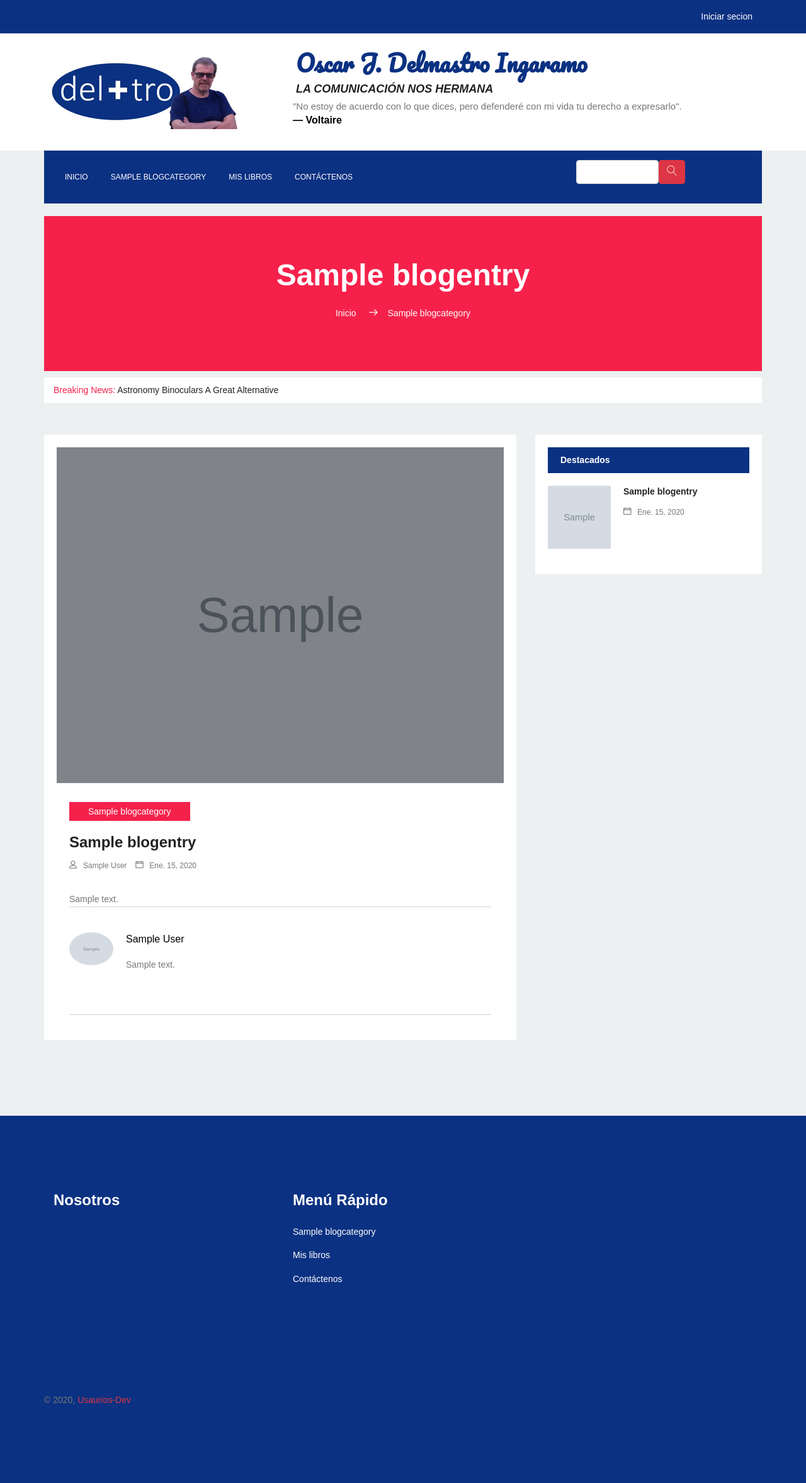
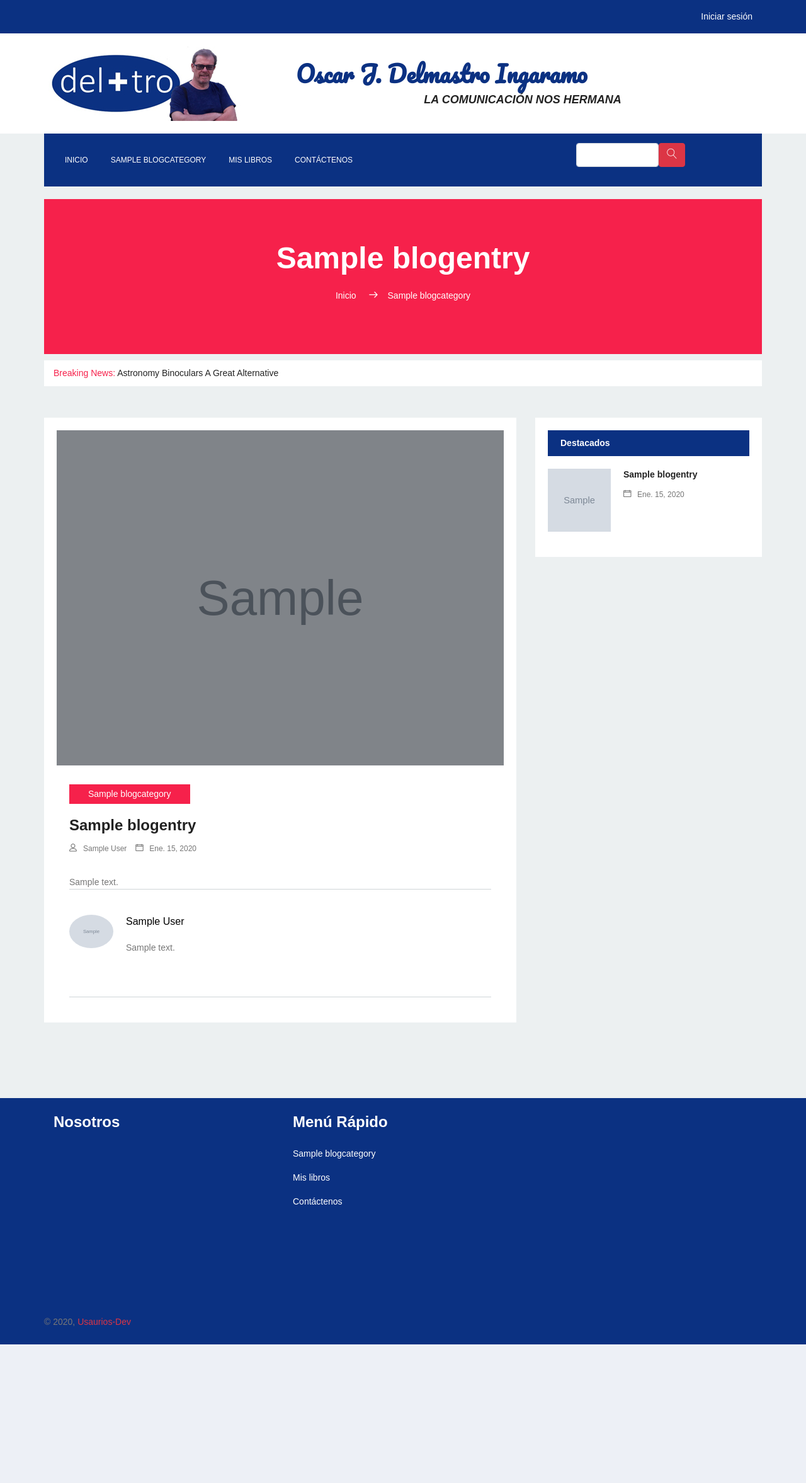
Before and after one commit to SantiBert/portal, a Django app: a page that uses core/templates/index.html in a window 1280 px wide. Shown: the whole page at 63% size. After the commit the page ends 2134 px from the top, so only its background shows below. Run offline with Django 3.2, Linux system fonts and the light colour scheme; tables that the repository leaves empty hold one stand-in row (values such as "Sample post"); grey boxes marked "Sample" are stand-in pictures; parts of the project's set-up code (start-up, migrations or seed data) failed here and were passed over; some libraries are stand-ins or nearby versions.

Commit message:
ya casi III

```diff
--- a/blog/models.py
+++ b/blog/models.py
@@ -3,6 +3,7 @@
 from django.db import models
 from django.contrib.auth.models import User
 from django.conf import settings
+from django.utils import timezone
 
 from ckeditor.fields import RichTextField
 
@@ -29,6 +30,7 @@
     name = models.CharField(max_length=128, null=True, blank=True)
     category = models.ManyToManyField(BlogCategory, related_name="categories")
     date = models.DateTimeField(null=True, blank=True)
+    created_date = models.DateTimeField(default=timezone.now)
     description = RichTextField(null=True, blank=True)
     active = models.BooleanField(default=True)
     featured = models.BooleanField(default=False)
--- a/blog/templates/admin/blogadmin-list.html
+++ b/blog/templates/admin/blogadmin-list.html
@@ -60,7 +60,7 @@
             <p>{{ categ.name }}</p>
             {% endfor %}
           </td>
-          <td>{{ blog.date }}</td>
+          <td>{{ blog.created_date }}</td>
           <td>
             <label>
               {% if blog.featured%}
--- a/blog/templates/blog/blogentry_detail.html
+++ b/blog/templates/blog/blogentry_detail.html
@@ -48,7 +48,7 @@
 						</a>
 						<ul class="meta pb-20">
 							<li><a><span class="lnr lnr-user"></span>{{object.user.get_full_name}}</a></li>
-							<li><a><span class="lnr lnr-calendar-full"></span>{{ object.date.date }}</a></li>
+							<li><a><span class="lnr lnr-calendar-full"></span>{{ object.created_date.date }}</a></li>
 						</ul>
 						{{object.description|safe}}
 
--- a/blog/templates/blog/blogentry_form.html
+++ b/blog/templates/blog/blogentry_form.html
@@ -20,7 +20,8 @@
           </table>
           <p>{{ form.category }}</p>
           <br>
-          <p style="padding: 15px;">{{ form.image_ref }} {{ form.date }} Destacados {{form.featured}}</p>
+          <p style="padding: 15px;">{{ form.image_ref }} </p>
+          <p> Destacados {{form.featured}}</p>
           <div class="text-center">
             <input type="submit" class="btn btn-primary btn-block" value="Crear Post" enctype='multipart/form-data' />
           </div>
--- a/blog/templates/blog/blogentry_update_form.html
+++ b/blog/templates/blog/blogentry_update_form.html
@@ -26,7 +26,8 @@
             </table>
             <p>{{ form.category }}</p>
             <br>
-            <p style="padding: 15px;">{{ form.image_ref }} {{ form.date }} Destacados {{form.featured}}</p>
+            <p style="padding: 15px;">{{ form.image_ref }} </p>
+            <p> Destacados {{form.featured}}</p>
             <div class="text-center">
               <input type="submit" class="btn btn-primary btn-block" value="Actualizar Nota" />
             </div>
--- a/blog/templates/blog/categories-post.html
+++ b/blog/templates/blog/categories-post.html
@@ -51,7 +51,8 @@
 							</a>
 							<ul class="meta">
 								<li><a><span class="lnr lnr-user"></span>{{object.user.get_full_name}}</a></li>
-								<li><a><span class="lnr lnr-calendar-full"></span>{{ object.date.date }}</a></li>
+								<li><a><span class="lnr lnr-calendar-full"></span>{{ object.created_date.date }}</a>
+								</li>
 							</ul>
 							<p class="excert">
 								{{object.description|striptags|safe|truncatechars:"300"}}
--- a/blog/views.py
+++ b/blog/views.py
@@ -38,7 +38,7 @@
         context = super(BlogEntryDetailView, self).get_context_data(**kwargs)
         context['categories'] = BlogCategory.objects.filter(is_active=True)
         context['featured'] = BlogEntry.objects.filter(
-            active=True, featured=True).order_by('-date')
+            active=True, featured=True).order_by('-created_date')
 
         # other code
         return context
@@ -52,10 +52,10 @@
             category = BlogCategory.objects.get(slug=slug)
             categories = BlogCategory.objects.filter(is_active=True)
             featured = BlogEntry.objects.filter(
-                active=True, featured=True).order_by('-date')
+                active=True, featured=True).order_by('-created_date')
             page = request.GET.get('page', 1)
             new_context = BlogEntry.objects.filter(
-                category=category, active=True).order_by('-date')
+                category=category, active=True).order_by('-created_date')
             paginator = Paginator(new_context, 4)
         except:
             posts = None
--- a/core/models.py
+++ b/core/models.py
@@ -29,4 +29,7 @@
 
 class Description(models.Model):
     id = models.AutoField(primary_key=True)
+    title = models.CharField('titulo', null=True, blank=True, max_length=20)
     description = models.TextField("Descripción", null=True, blank=True)
+    link = models.FileField(upload_to='web/files/', null=True, blank=True)
+    is_active = models.BooleanField(default=True)
--- a/core/templates/administration.html
+++ b/core/templates/administration.html
@@ -51,11 +51,6 @@
                         class="badge badge-dark">{{total}}</span>{% endif %}</a>
             </div>
             <div class="col-12 col-lg-6 text-center">
-                <a class="btn btn-outline-primary mt-30 w-100 btn-block" href="#">Actualizar
-                    sobre
-                    nosotros</a>
-            </div>
-            <div class="col-12 col-lg-6 text-center">
                 <a class="btn btn-outline-primary mt-30 w-100 btn-block" href="{% url 'profile'%}">Mi perfil</a>
             </div>
         </div>
--- a/core/templates/baseregistration.html
+++ b/core/templates/baseregistration.html
@@ -45,9 +45,9 @@
         <li class="menu-active"><a href="{% url 'index' %}" style="padding: 15px; color: white;">Inicio</a></li>
         <li>
             {% if not request.user.is_authenticated %}
-            <a href="{% url 'login'%}" style="padding: 15px; color: white;">Iniciar secion</a>
+            <a href="{% url 'login'%}" style="padding: 15px; color: white;">Iniciar sesión</a>
             {% elif  request.user.is_authenticated %}
-            <a href="{% url 'logout'%}" style="padding: 15px; color: white;">Cerrar secion</a>
+            <a href="{% url 'logout'%}" style="padding: 15px; color: white;">Cerrar sesión</a>
             <a href="{% url 'administration'%}" style="padding: 15px; color: white;">Aministrador</a>
             {% endif %}
         </li>
--- a/core/templates/includes/lateral.html
+++ b/core/templates/includes/lateral.html
@@ -13,7 +13,7 @@
                         <h6>{{post.name}}</h6>
                     </a>
                     <ul class="meta">
-                        <li><a><span class="lnr lnr-calendar-full"></span>{{post.date.date}}</a></li>
+                        <li><a><span class="lnr lnr-calendar-full"></span>{{post.created_date.date}}</a></li>
                     </ul>
                 </div>
             </div>
--- a/core/templates/index.html
+++ b/core/templates/index.html
@@ -43,9 +43,9 @@
 					<div class="col-lg-6 col-md-6 col-sm-6 col-6 header-top-right no-padding">
 						<ul>
 							{% if not request.user.is_authenticated %}
-							<a href="{% url 'login'%}" style="padding: 15px; color: white;">Iniciar secion</a>
+							<a href="{% url 'login'%}" style="padding: 15px; color: white;">Iniciar sesión</a>
 							{% elif  request.user.is_authenticated %}
-							<a href="{% url 'logout'%}" style="padding: 15px; color: white;">Cerrar secion</a>
+							<a href="{% url 'logout'%}" style="padding: 15px; color: white;">Cerrar sesión</a>
 							<a href="{% url 'administration'%}" style="padding: 15px; color: white;">Aministrador</a>
 							{% endif %}
 						</ul>
@@ -64,13 +64,8 @@
 					<div class="col-lg-8 col-md-8">
 						<h1 style="font-family: 'Pacifico', cursive; padding: 5px; color: #0B3182;">Oscar J. Delmastro
 							Ingaramo</h1>
-						<h4 style="font-style: italic; padding: 5px;">LA COMUNICACIÓN NOS HERMANA</h3>
-							<blockquote class="blockquote">
-								<p class="mb-0" style="font-size:15px;">"No estoy de acuerdo con lo que dices, pero
-									defenderé con mi vida tu derecho a expresarlo".</p>
-								<footer class="blockquote-footer" style="font-weight: bold; color:black">Voltaire
-								</footer>
-							</blockquote>
+						<h4 class="text-center" style="font-style: italic; padding: 5px;">LA COMUNICACIÓN NOS HERMANA
+						</h4>
 					</div>
 				</div>
 			</div>
@@ -102,26 +97,21 @@
 							<ul class="meta">
 								<li><a></a><span class="lnr lnr-user"></span>{{recientes.0.user.get_full_name}}</a>
 								</li>
-								<li><a><span class="lnr lnr-calendar-full"></span>{{recientes.0.date.date}}</a>
+								<li><a><span class="lnr lnr-calendar-full"></span>{{recientes.0.created_date.date}}</a>
 								</li>
 							</ul>
 						</div>
 					</div>
 					<div class="col-lg-4 top-post-right">
-						<div class="single-top-post">
-							<div class="feature-image-thumb relative">
-								<div class="overlay overlay-bg"></div>
-								<img width="375px" height="215" src="{% static 'img/bordo.jpg'%}" alt="">
-							</div>
-							<div class="top-post-details">
-								<blockquote class="blockquote">
-									<p class="mb-0 p-2 text-white" style="font-size:100%;">"No estoy de acuerdo con lo
-										que dices,
-										pero
-										defenderé con mi vida tu derecho a expresarlo".</p>
-									<footer class="blockquote-footer" style="font-weight: bold; color:black">Voltaire
-									</footer>
-								</blockquote>
+						<div class="hero-nav-area" style="background-color: #C5262B;">
+							<div class="feature-image-thumb relative hero-text">
+								<h4 class="mb-0 p-2 text-white" style="line-height: 80%; ">"No estoy de acuerdo con lo
+									que dices,
+									pero
+									defenderé con mi vida<br> tu derecho a expresarlo".</h4>
+								<footer class="blockquote-footer"
+									style="font-weight: bold; color:black; font-size:large">Voltaire
+								</footer>
 							</div>
 						</div>
 						<div class="single-top-post mt-10">
@@ -130,10 +120,12 @@
 								<img width="375px" height="215" src="{% static 'img/bordo.jpg'%}" alt="">
 							</div>
 							<div class="top-post-details">
-								<h3 class="mb-0 p-2 text-white">¡DEFIENDE TUS DERECHOS!</h3>
-								<h3 class="mb-0 p-2 text-white">¡CONOCE LA CONSTITUCIÓN NACIONAL!</h3>
+								<h3 class="mb-0 p-2 text-white" style="line-height: 20%; ">¡DEFIENDE TUS DERECHOS!</h3>
+								<h3 class="mb-0 p-2 text-white" style="line-height: 20%; ">¡CONOCE LA CONSTITUCIÓN
+									NACIONAL!</h3>
 								<ul class="tags">
-									<li style="background-color: #0B3182;"><a href="#">Descargala aquí</a></li>
+									<li style="background-color: #0B3182;"><a href="/media/{{ web.0.link }}"
+											download>Descargala aquí</a></li>
 								</ul>
 							</div>
 						</div>
@@ -175,7 +167,8 @@
 									</a>
 									<ul class="meta">
 										<li><a><span class="lnr lnr-user"></span>{{post.user.get_full_name}}</a></li>
-										<li><a><span class="lnr lnr-calendar-full"></span>{{ post.date.date }}</a>
+										<li><a><span
+													class="lnr lnr-calendar-full"></span>{{ post.created_date.date }}</a>
 										</li>
 										</li>
 									</ul>
@@ -196,7 +189,7 @@
 						<!-- End banner-ads Area -->
 						<!-- Start popular-post Area -->
 						<!-- End popular-post Area -->
-						<!-- Start relavent-story-post Area -->
+						<!-- Start relavent-story-post Area
 						<div class="relavent-story-post-wrap mt-30">
 							<h4 class="title" style="background-color: #0B3182;">Relavent Stories</h4>
 							<div class="relavent-story-list-wrap">
@@ -282,7 +275,7 @@
 									</div>
 								</div>
 							</div>
-						</div>
+						</div>-->
 						<!-- End relavent-story-post Area -->
 					</div>
 					{% include 'includes/lateral.html'%}
@@ -295,16 +288,16 @@
 
 
 	<!-- start footer Area -->
-	<footer class="footer-area section-gap" style="background-color: #0B3182;">
+	<footer class="footer-area p-4" style="background-color: #0B3182;">
 		<div class="container">
 			<div class="row mb-5">
 				<div class="col-md-4">
 					<h3 class="footer-heading mb-4 text-white">Nosotros</h3>
-					<p>{{post.user.Profile.description}}</p>
+					<p class="text-white">{{web.0.description|striptags|safe|truncatechars:"400"}}</p>
 				</div>
 				<div class="col-lg-2 col-md-6 single-footer-widget">
 					<h3 class="footer-heading mb-4 text-white">Menú Rápido</h3>
-					<ul class="list-unstyled float-left ">
+					<ul class="list-unstyled float-center ">
 						{% for category in categories %}
 						<li><a href="{% url 'blog:categories' category.slug %}"
 								class="text-white">{{ category.name }}</a></li>
```
Also changed, not shown: core/views.py (+7 -4 lines), blog/migrations/0003_blogentry_created_date.py (added), core/migrations/0005_auto_20201103_2218.py (added), 1 other file.
